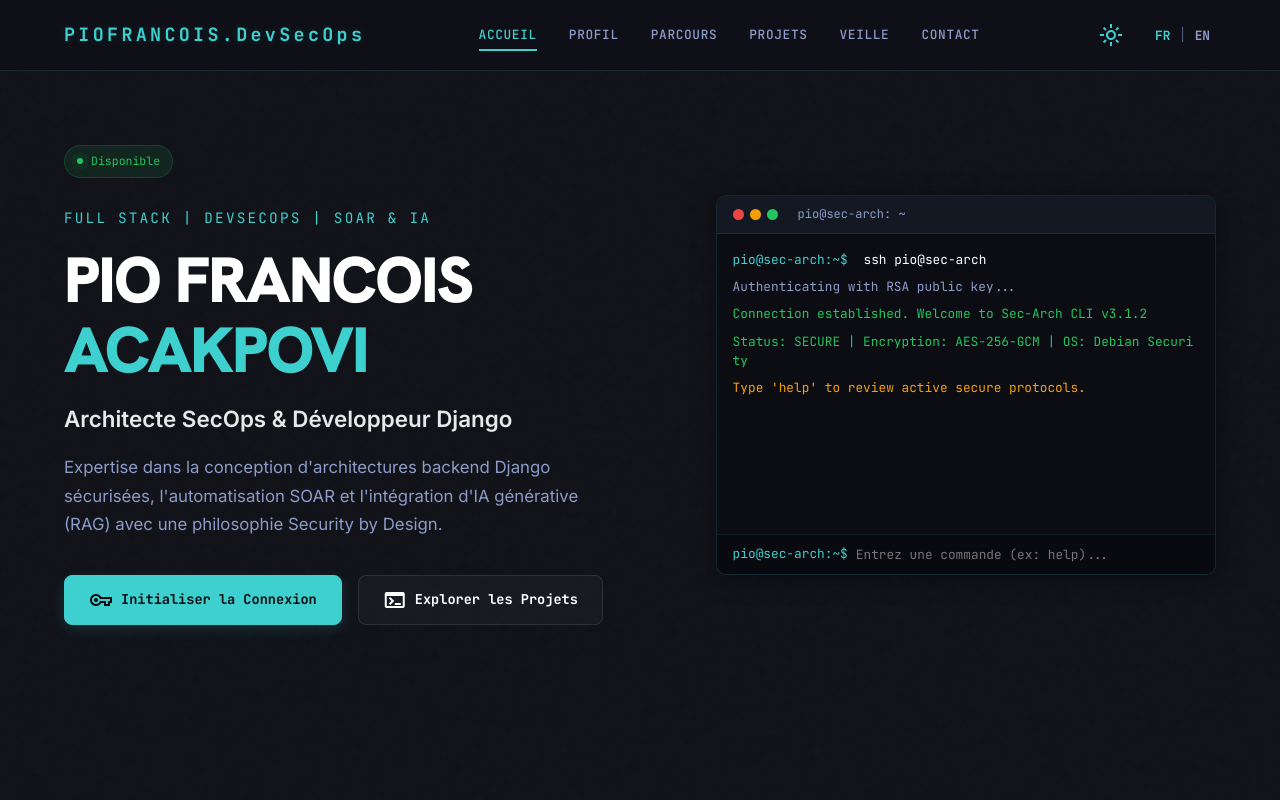
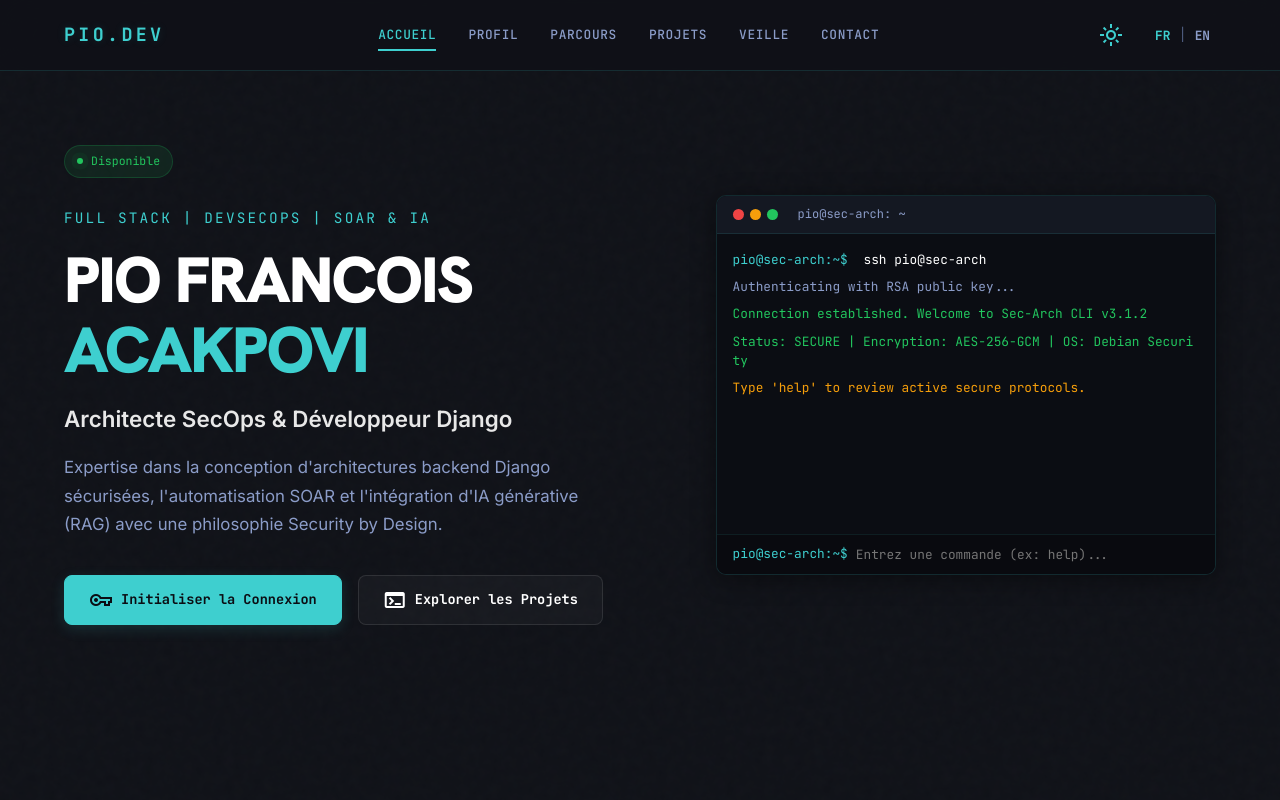
Before and after one commit to Piostar99/mon-portfolio, a plain HTML site: page index.html in a window 1280 px wide. Shown: the top 800 px of the page. Drawn offline with nearby package versions, Linux system fonts and the light colour scheme; no server answers.

Commit message:
Update index.html

```diff
--- a/index.html
+++ b/index.html
@@ -26,7 +26,7 @@
     <!-- Header Navigation -->
     <header id="main-header" class="header">
         <div class="container nav-container">
-            <a href="#" class="logo">PIOFRANCOIS.DevSecOps </a>
+            <a href="#" class="logo">PIO.DEV </a>
 
             <nav id="nav-menu" class="nav-menu">
                 <a href="#accueil" class="nav-link active" data-i18n="nav.home">Accueil</a>
```
